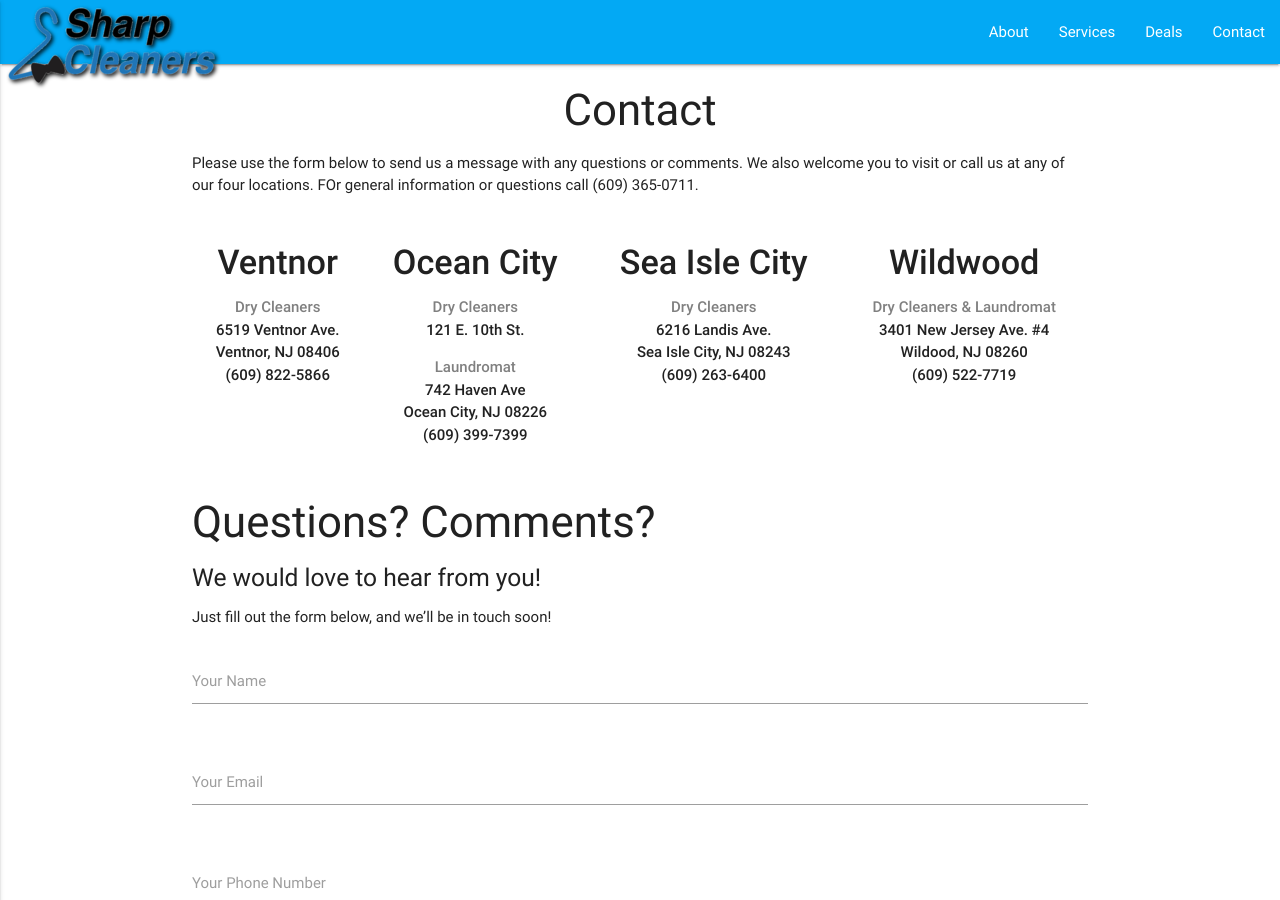
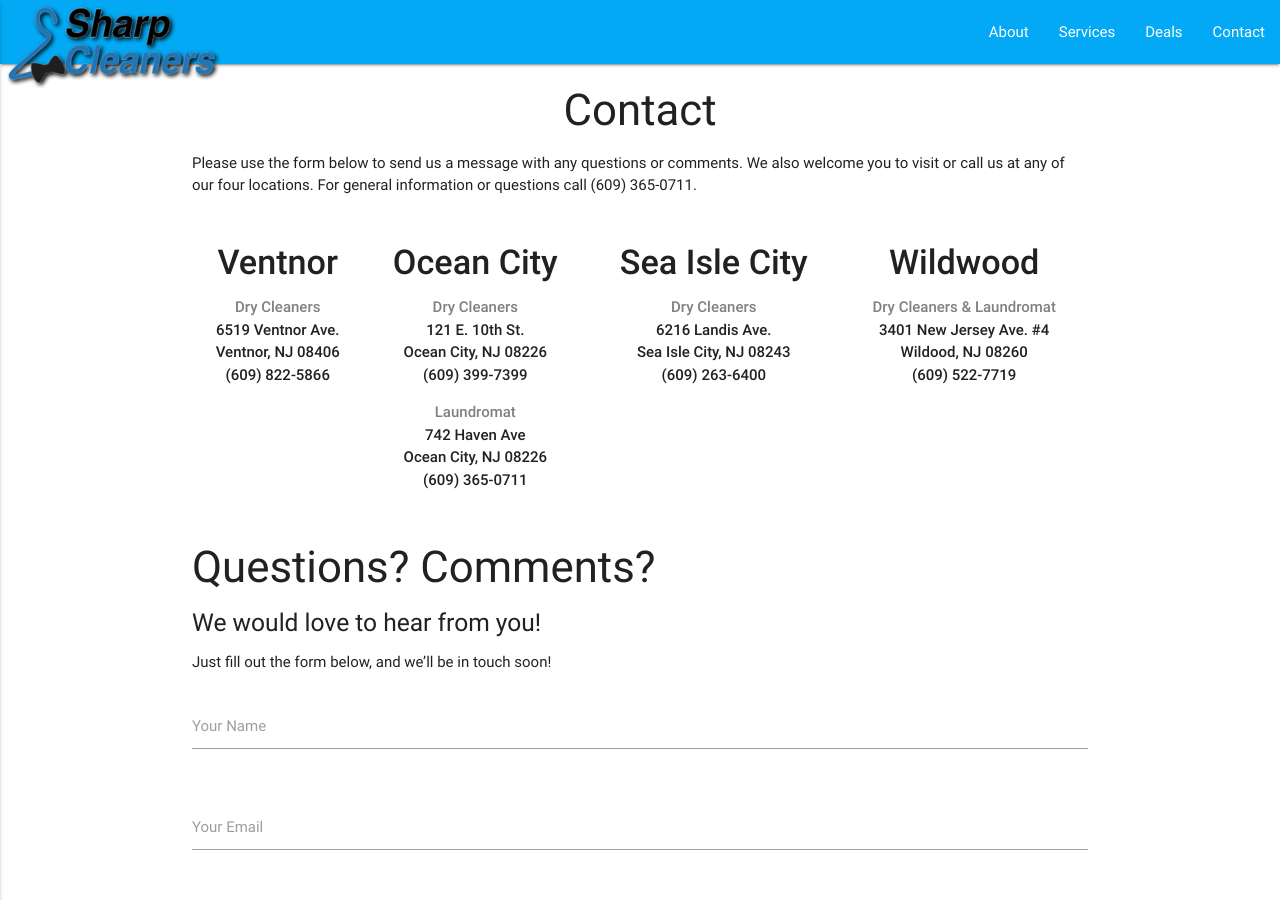
Before and after one commit to sharpcleanersnj/sharpcleanersnj.github.io, a Jekyll site: the page built from _pages/contact.md, in a window 1280 px wide and 900 px high. Built offline with Jekyll 4.4.1, drawn with Linux system fonts in a browser that asks for light colours; nearby versions of some CDN libraries.

Commit message:
Update contact.md

```diff
--- a/_pages/contact.md
+++ b/_pages/contact.md
@@ -4,7 +4,7 @@
 permalink: /contact/
 ---
 
-Please use the form below to send us a message with any questions or comments. We also welcome you to visit or call us at any of our four locations. FOr general information or questions call (609) 365-0711.
+Please use the form below to send us a message with any questions or comments. We also welcome you to visit or call us at any of our four locations. For general information or questions call (609) 365-0711.
 
 <table style="margin-left: auto; margin-right: auto;">
 <tbody>
@@ -15,8 +15,8 @@
 </td>
 <td style="text-align: center; vertical-align: top;">
 <h4><strong>Ocean City</strong></h4>
-<p><span style="color: #808080;"><strong>Dry Cleaners</strong></span><br /><strong>121 E. 10th St.<br /></strong></p>
-<p><span style="color: #808080;"><strong>Laundromat</strong></span><br /><strong>742 Haven Ave<br />Ocean City, NJ 08226<br />(609) 399-7399</strong></p>
+<p><span style="color: #808080;"><strong>Dry Cleaners</strong></span><br /><strong>121 E. 10th St.<br />Ocean City, NJ 08226<br />(609) 399-7399</strong></p>
+<p><span style="color: #808080;"><strong>Laundromat</strong></span><br /><strong>742 Haven Ave<br />Ocean City, NJ 08226<br />(609) 365-0711</strong></p>
 </td>
 <td style="text-align: center; vertical-align: top;">
 <h4><strong>Sea Isle City</strong></h4>
```
